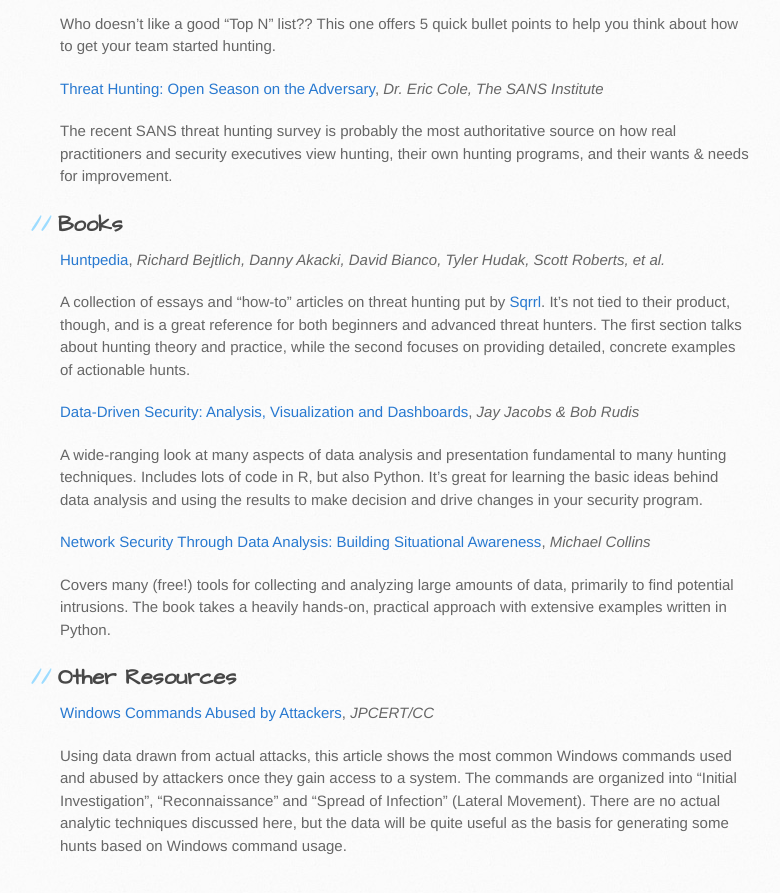
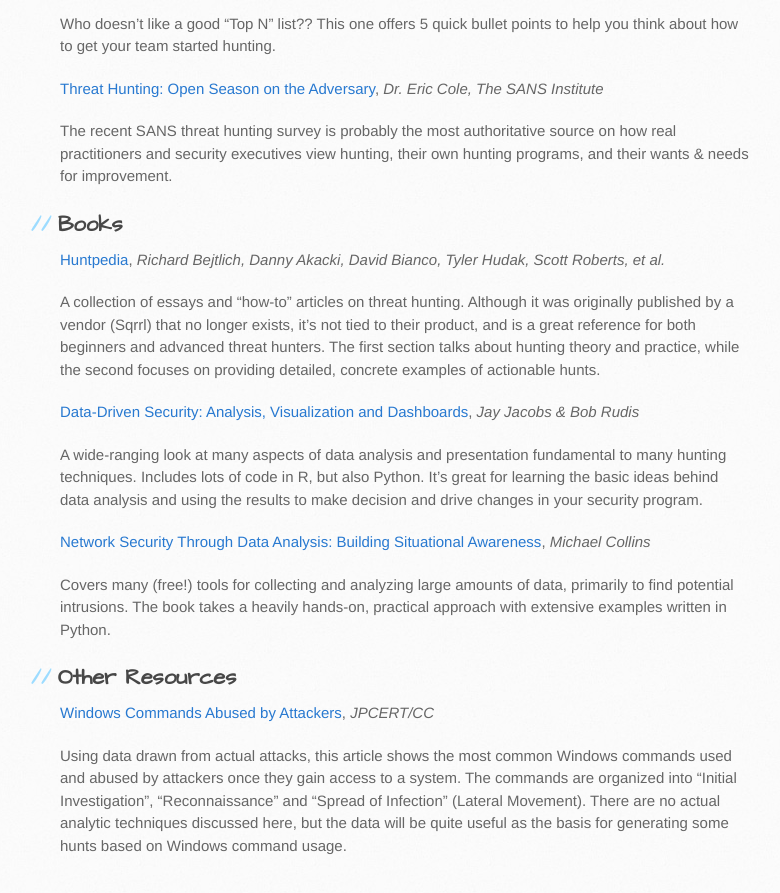
Before and after one commit to ThreatHuntingProject/ThreatHunting, a Jekyll site: the page built from reading-list.md, in a window 1280 px wide and 900 px high, scrolled down 1536 px. Shown: the top 893 px of the window, without its empty margins (110-890 px from the left). Built offline with Jekyll 4.4.1, drawn with Linux system fonts in a browser that asks for light colours.

Commit message:
Locally cached some Sqrrl blog posts for posterity

```diff
--- a/reading-list.md
+++ b/reading-list.md
@@ -20,7 +20,7 @@
 
 Proposes a practical definition of "hunting", and a maturity model to help explain the various stages of hunting capability an organization can go through.  The HMM can be viewed as a roadmap that an organization can use to describe their current capability and plan for improvement.
 
-**[The Threat Hunting Reference Model Part 2: The Hunting Loop](http://blog.sqrrl.com/the-threat-hunting-reference-model-part-2-the-hunting-loop)**, *Sqrrl*
+**[The Threat Hunting Reference Model Part 2: The Hunting Loop](files/The Threat Hunting Reference Model Part 2_ The Hunting Loop _ Sqrrl)**, *Sqrrl*
 
 Building on the HMM, this describes the hypothesis-driven cycle that successful hunters must iterate through
 
@@ -53,7 +53,7 @@
 
 **[Huntpedia](files/huntpedia.pdf)**, *Richard Bejtlich, Danny Akacki, David Bianco, Tyler Hudak, Scott Roberts, et al.*
 
-A collection of essays and "how-to" articles on threat hunting put by [Sqrrl](http://sqrrl.com). It's not tied to their product, though, and is a great reference for both beginners and advanced threat hunters. The first section talks about hunting theory and practice, while the second focuses on providing detailed, concrete examples of actionable hunts.
+A collection of essays and "how-to" articles on threat hunting. Although it was originally published by a vendor (Sqrrl) that no longer exists, it's not tied to their product, and is a great reference for both beginners and advanced threat hunters. The first section talks about hunting theory and practice, while the second focuses on providing detailed, concrete examples of actionable hunts.
 
 **[Data-Driven Security: Analysis, Visualization and Dashboards](https://www.amazon.com/Data-Driven-Security-Analysis-Visualization-Dashboards/dp/1118793722)**, *Jay Jacobs & Bob Rudis*
 
```
Also changed, not shown: 6 other files.
